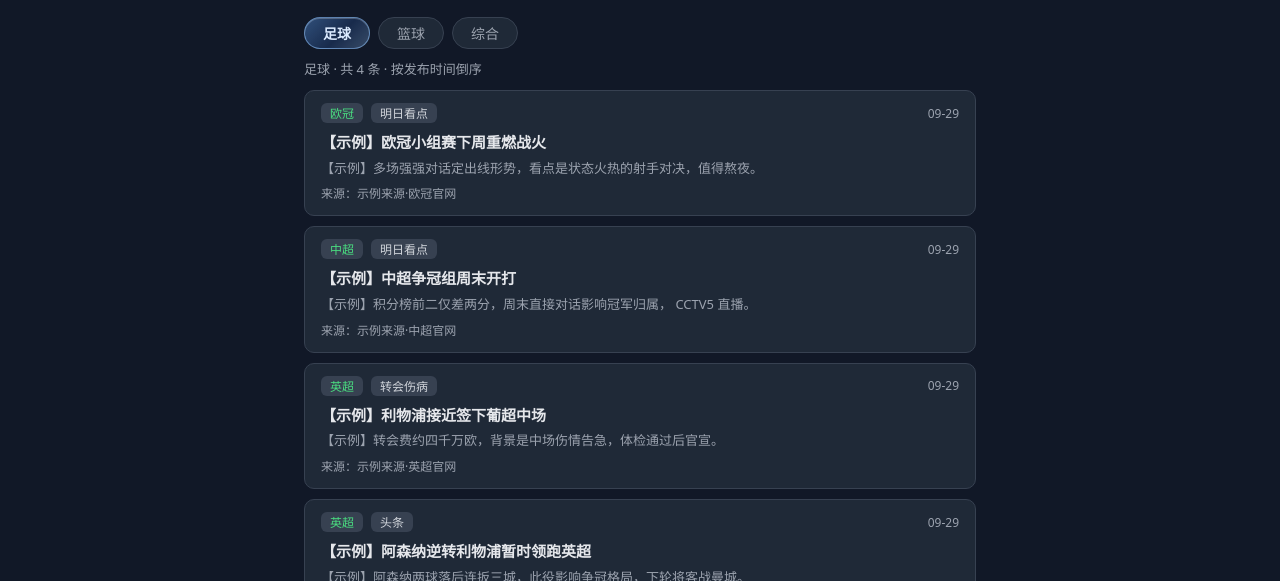
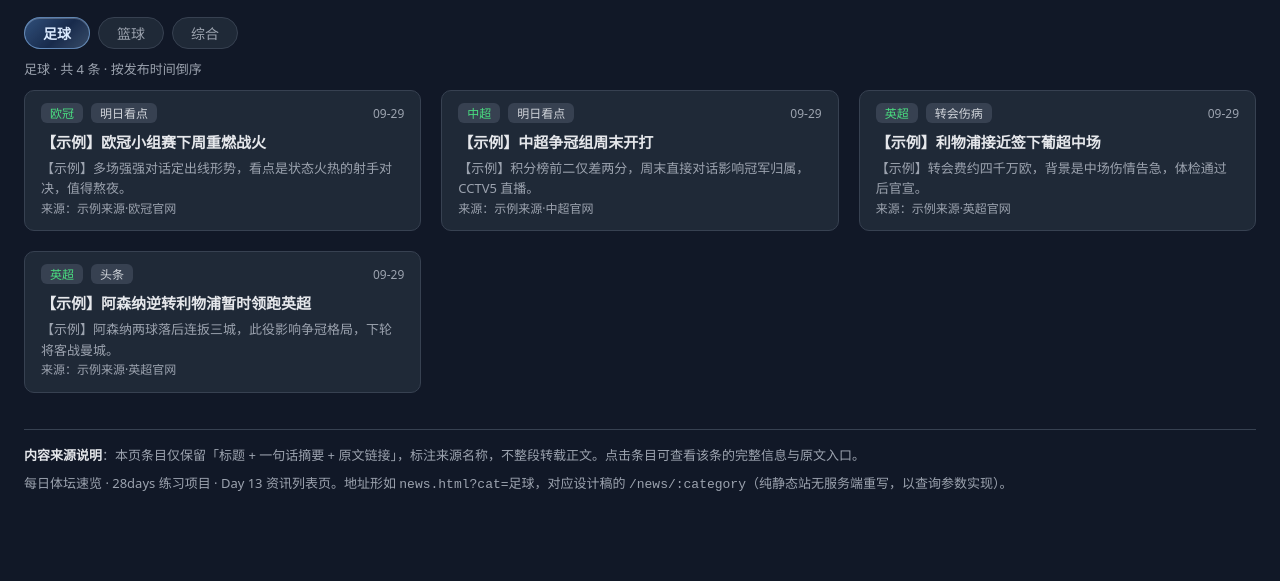
Before and after one commit to Ross25cl/-daily-news, a plain HTML site: page news.html in a window 1280 px wide. Shown: the part 219-800 px from the top of the page. Drawn offline with Linux system fonts and the light colour scheme.

Commit message:
Day 14｜加练：资讯列表页宽屏改网格布局
改了什么：news.html 加 body.page-news 并给 #news-list 挂 class；css/news.css 新增宽屏 Grid 网格（body.page-news 限宽 1280、auto-fill minmax(350px,1fr)、卡片等高对齐、空态跨整行、≤400px 强制单列），缓存参数升 ?v=d14。
加了什么：无新文件；全部规则带 .page-news/.news-list 作用域前缀，详情页视觉零变化。

```diff
--- a/css/news.css
+++ b/css/news.css
@@ -9,6 +9,10 @@
    本文件里的 .state-box 状态盒目前是本页自用的副本；
    首页的同类样式在 home.css 中（首页专用）。若日后要三页统一，
    应整体抽到 style.css，届时删掉这里的副本即可。
+
+   Day 14 改动：列表页宽屏多列网格。见下方
+   「列表页宽屏网格」一节——只放宽 news.html 的宽度上限并把卡片
+   列表改成 CSS Grid，卡片自身样式与 DOM 结构一律不动。
    ============================================================ */
 * { box-sizing: border-box; }
 
@@ -87,6 +91,63 @@
 .news-card h3 a:hover { color: var(--brand-bright); text-decoration: underline; }
 .news-card p { margin: 0; color: var(--muted); font-size: 13px; line-height: 1.6; }
 .news-card .news-source { margin-top: 6px; font-size: 12px; }
+
+/* ============================================================
+   列表页宽屏网格（Day 14）
+   问题：卡片单列排下来，宽屏下只占屏幕中间一条，两侧留白过多。
+   做法：只在 news.html 上放宽宽度上限（body.page-news），
+         再把卡片容器改成 CSS Grid，350px 起自动排列
+         → 1280px 下自然排成 3 列，窄屏自动降回 1 列。
+
+   为什么全部规则都带 .page-news / .news-list 前缀：
+   news-detail.html 也加载本文件，详情页底部「同类资讯」用的是
+   同一个 .news-card 类。不带作用域会让那里的单列卡片一起变成
+   flex 等高卡片。加前缀后，详情页视觉零变化。
+
+   状态说明：容器靠 hidden 属性在四态（加载/成功/空/错误）间切换，
+   所以用 :not([hidden]) 限定——作者样式会盖掉浏览器给 [hidden]
+   的 display:none，直接写 display:grid 会让隐藏失效、四态失灵。
+   ============================================================ */
+
+/* 1) 加宽主容器。
+   style.css 把宽度上限放在 body 上（max-width:720px; margin:0 auto），
+   所以这里要覆盖的是 body 而不是某个 div；class 比标签选择器更具体，
+   且 news.css 在 style.css 之后加载，无需 !important。 */
+body.page-news {
+  max-width: 1280px;
+  margin: 0 auto;
+}
+
+/* 2) 列表容器改 Grid。
+   auto-fill + minmax(350px, 1fr)：每列最窄 350px、能塞几列塞几列，
+   剩余空间由各列均分。骨架屏用同一套网格，加载完成时列数不跳变。 */
+.page-news .news-list:not([hidden]),
+.page-news #state-loading:not([hidden]) {
+  display: grid;
+  grid-template-columns: repeat(auto-fill, minmax(350px, 1fr));
+  gap: 20px;
+}
+
+/* 3) 卡片等高对齐 + 来源沉底。
+   height:100% 让同一行的卡片撑满行高（Grid 默认 stretch，显式写出更稳）；
+   纵向 flex + space-between 让底部「来源」贴到卡片下沿。
+   额外加 margin-top:auto 是保险：摘要短时，多余空白只堆在「来源」之前，
+   不会把标题与摘要之间的间距也一起拉开。 */
+.page-news .news-list .news-card {
+  height: 100%;
+  display: flex;
+  flex-direction: column;
+  justify-content: space-between;
+  margin-bottom: 0;   /* 行列间距统一交给 gap，避免与原有 10px 叠加成 30px */
+}
+.page-news .news-list .news-card .news-source { margin-top: auto; }
+
+/* 进网格后同样去掉骨架屏卡片自带的下外边距 */
+.page-news #state-loading .skeleton-card { margin-bottom: 0; }
+
+/* 空态盒（该分类暂无资讯）要跨满整行，
+   否则会被当成普通网格项、缩成第一格 350px 宽 */
+.page-news .news-list .state-box { grid-column: 1 / -1; }
 
 /* ---------- 返回 / 面包屑 ---------- */
 .detail-topbar {
@@ -238,3 +299,14 @@
   .cat-tab { flex: none; padding: 5px 14px; }
   .detail-fields dt { min-width: 72px; }
 }
+
+/* 5) 极小屏：强制单列。
+   视口 ≤400px 时，左右各 16px 内边距后留给内容的宽度已不足 350px，
+   此时 minmax(350px,1fr) 会把列撑破容器、出现横向滚动条。
+   覆盖成 1fr 让它跟容器等宽，375px（iPhone SE/8 一档）也不会横滚。 */
+@media (max-width: 400px) {
+  .page-news .news-list:not([hidden]),
+  .page-news #state-loading:not([hidden]) {
+    grid-template-columns: 1fr;
+  }
+}
--- a/news.html
+++ b/news.html
@@ -9,9 +9,9 @@
     document.documentElement.dataset.theme = localStorage.getItem('hot-theme') === 'light' ? 'light' : 'dark';
   </script>
   <link rel="stylesheet" href="css/style.css">
-  <link rel="stylesheet" href="css/news.css?v=d13">
+  <link rel="stylesheet" href="css/news.css?v=d14">
 </head>
-<body>
+<body class="page-news">
   <header class="site-header">
     <div class="brand">
       <span class="tag">28days 项目 · MVP</span>
@@ -79,7 +79,8 @@
       </div>
 
       <!-- 状态二（成功）/ 状态三（空）：由 news.js 渲染 -->
-      <div id="news-list" hidden></div>
+      <!-- class="news-list" 只用于网格布局，id 仍是 JS 的挂载点，JS 不用改 -->
+      <div id="news-list" class="news-list" hidden></div>
     </div>
   </main>
 
```
